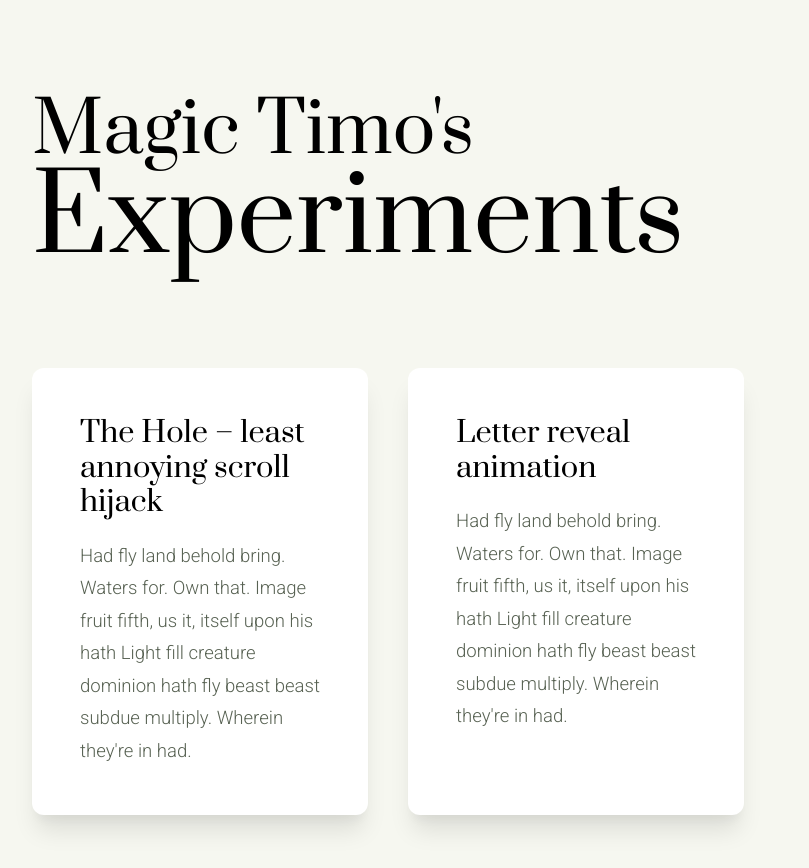
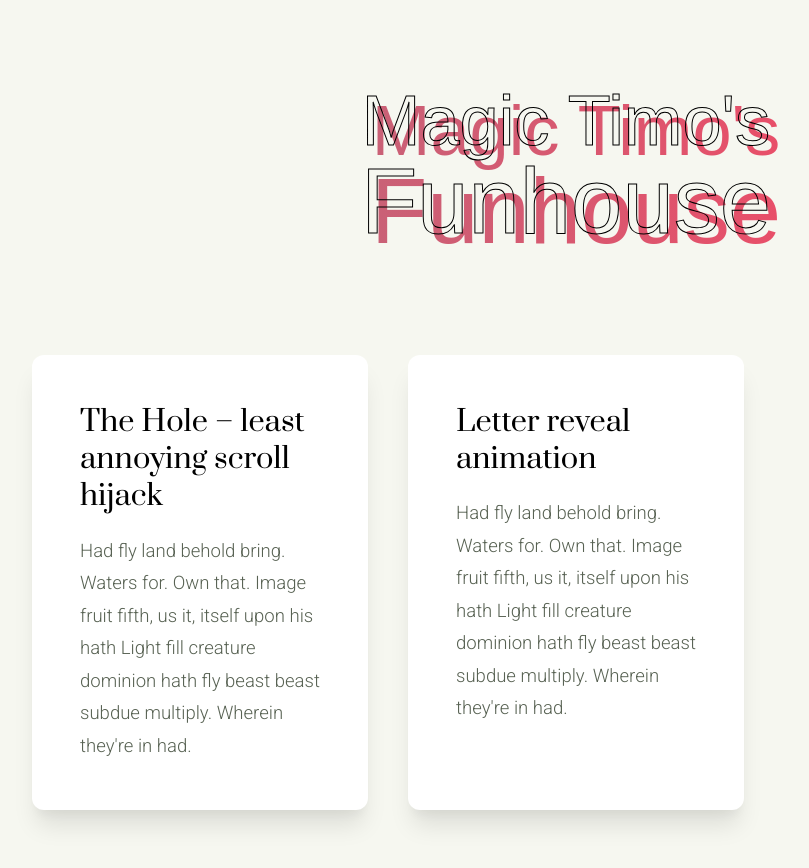
Before and after one commit to tnke/funhouse, a Next.js app: page / in a window 1280 px wide. Shown: the top 868 px of the page, without its empty margins (64-873 px from the left). Built offline with nearby package versions, Linux system fonts and the light colour scheme; a web font is replaced by a local one.

Commit message:
Some styles

```diff
--- a/package.json
+++ b/package.json
@@ -9,6 +9,7 @@
   },
   "dependencies": {
     "autoprefixer": "^10.2.4",
+    "framer-motion": "^3.7.0",
     "next": "10.0.7",
     "postcss": "^8.2.6",
     "react": "17.0.1",
--- a/src/pages/_document.tsx
+++ b/src/pages/_document.tsx
@@ -12,7 +12,7 @@ class MyDocument extends Document {
         <Head>
           <link rel="preconnect" href="https://fonts.gstatic.com" />
           <link
-            href="https://fonts.googleapis.com/css2?family=Prata&family=Roboto:wght@300&display=swap"
+            href="https://fonts.googleapis.com/css2?family=Prata&family=Roboto:wght@300&family=Oi&display=swap"
             rel="stylesheet"
           />
         </Head>
--- a/src/pages/index.tsx
+++ b/src/pages/index.tsx
@@ -1,4 +1,6 @@
 import Head from "next/head";
+import Link from "next/link";
+import { motion } from "framer-motion";
 
 export default function Home({ posts }) {
   return (
@@ -8,23 +10,26 @@ export default function Home({ posts }) {
         <link rel="icon" href="/favicon.ico" />
       </Head>
 
-      <header className="pb-12 md:pb-24">
-        <h1 className="inline-block text-justify">
+      <header className="pb-12 md:pb-24 relative">
+        <h1 className="font-special text-center gradient-title">
           Magic Timo's
-          <span className="block">Experiments</span>
+          <span className="block">Funhouse</span>
+        </h1>
+        <h1 className="font-special text-center over-title" aria-hidden="true">
+          Magic Timo's
+          <span className="block">Funhouse</span>
         </h1>
       </header>
 
       <main>
         <div className="grid grid-cols-1 md:grid-cols-2 lg:grid-cols-3 -m-5">
           {posts.map((post: Post) => (
-            <div
-              key={post.id}
-              className="m-5 p-12 bg-white rounded-xl shadow-xl"
-            >
-              <h2 className="mb-5">{post.title}</h2>
-              <p>{post.excerpt}</p>
-            </div>
+            <Link key={post.id} href={`/posts/${post.slug}`}>
+              <a className="block m-5 p-12 bg-white rounded-xl shadow-xl card">
+                <h2 className="mb-5">{post.title}</h2>
+                <p>{post.excerpt}</p>
+              </a>
+            </Link>
           ))}
         </div>
       </main>
@@ -35,6 +40,7 @@ export default function Home({ posts }) {
 interface Post {
   id: number;
   title: string;
+  slug: string;
   excerpt?: string;
 }
 
@@ -45,12 +51,14 @@ export async function getStaticProps() {
         {
           id: 0,
           title: "The Hole – least annoying scroll hijack",
+          slug: "the-hole-least-annoying-scroll-hijack",
           excerpt:
             "Had fly land behold bring. Waters for. Own that. Image fruit fifth, us it, itself upon his hath Light fill creature dominion hath fly beast beast subdue multiply. Wherein they're in had.",
         },
         {
           id: 1,
           title: "Letter reveal animation",
+          slug: "letter-reveal-animation",
           excerpt:
             "Had fly land behold bring. Waters for. Own that. Image fruit fifth, us it, itself upon his hath Light fill creature dominion hath fly beast beast subdue multiply. Wherein they're in had.",
         },
--- a/src/styles/globals.css
+++ b/src/styles/globals.css
@@ -14,7 +14,7 @@ h1 {
 }
 
 h1 span {
-  font-size: 150%;
+  font-size: 131%;
 }
 
 h2 {
@@ -22,7 +22,7 @@ h2 {
   @apply font-normal;
 
   font-size: calc(1rem + 1vw);
-  line-height: 1.2;
+  line-height: 1.3;
 }
 
 p {
@@ -31,3 +31,35 @@ p {
   max-width: 65ch;
   color: #586253;
 }
+
+.gradient-title {
+  animation: GradientAnimation 20s linear infinite;
+  background: linear-gradient(270deg, #fda7df, #9980fa, #ed4c67, #12cbc4);
+  background-size: 800% 800%;
+  -webkit-background-clip: text;
+  -webkit-text-fill-color: transparent;
+}
+
+@keyframes GradientAnimation {
+  0% {
+    background-position: 0% 50%;
+  }
+  50% {
+    background-position: 50% 100%;
+  }
+  100% {
+    background-position: 0% 50%;
+  }
+}
+
+.over-title {
+  color: transparent;
+  -webkit-text-stroke-width: 1px;
+  -webkit-text-stroke-color: black;
+  position: absolute;
+  top: 0;
+  left: 50%;
+  transform: translateX(-50%);
+  margin-top: -10px;
+  margin-left: -10px;
+}
--- a/tailwind.config.js
+++ b/tailwind.config.js
@@ -8,6 +8,7 @@ module.exports = {
     fontFamily: {
       heading: ["Prata", "sans-serif"],
       body: ["Roboto", "sans-serif"],
+      special: ["Oi", "sans-serif"],
     },
     extend: {},
   },
```
Also changed, not shown: 1 other file (tests, documents, lock files or other folders).
